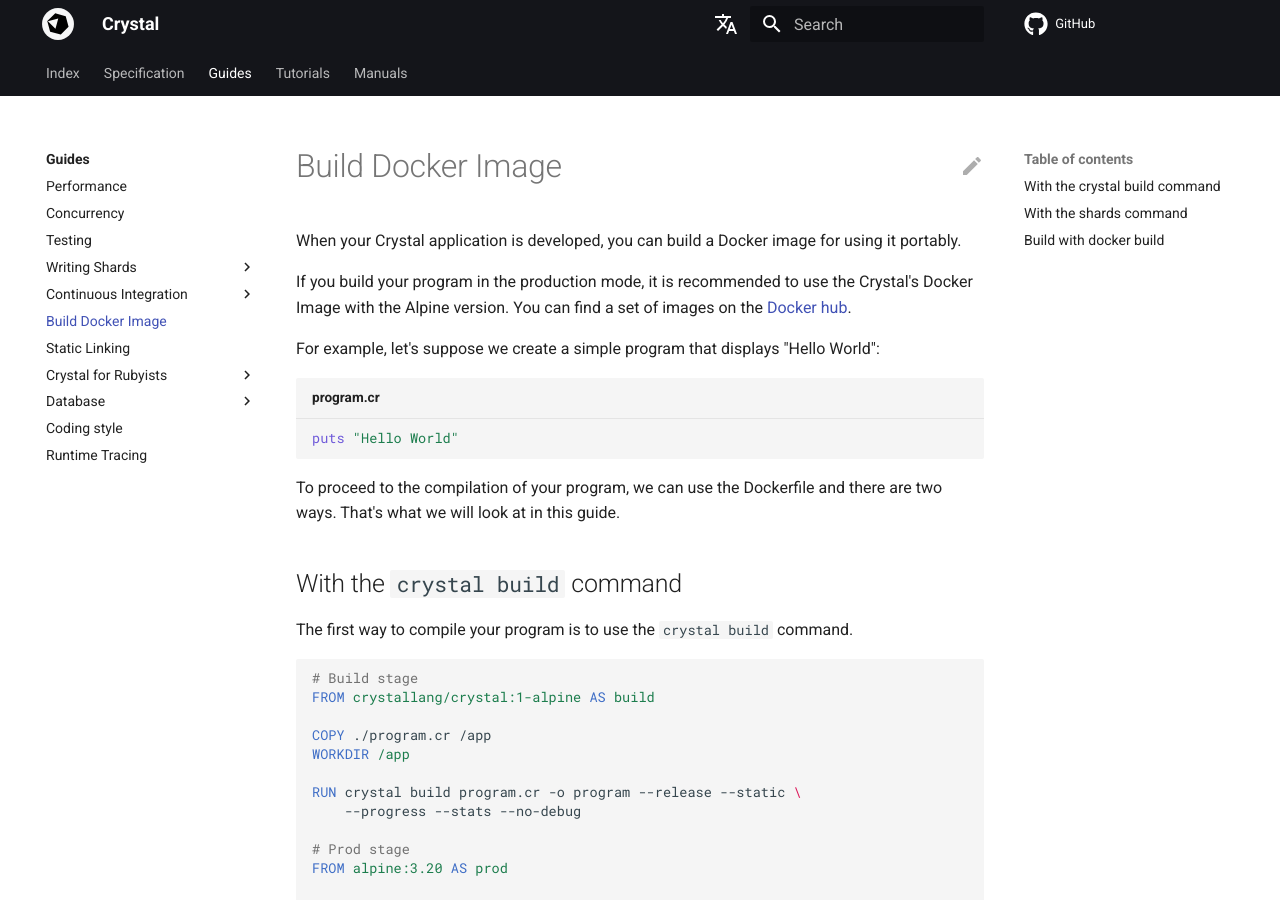
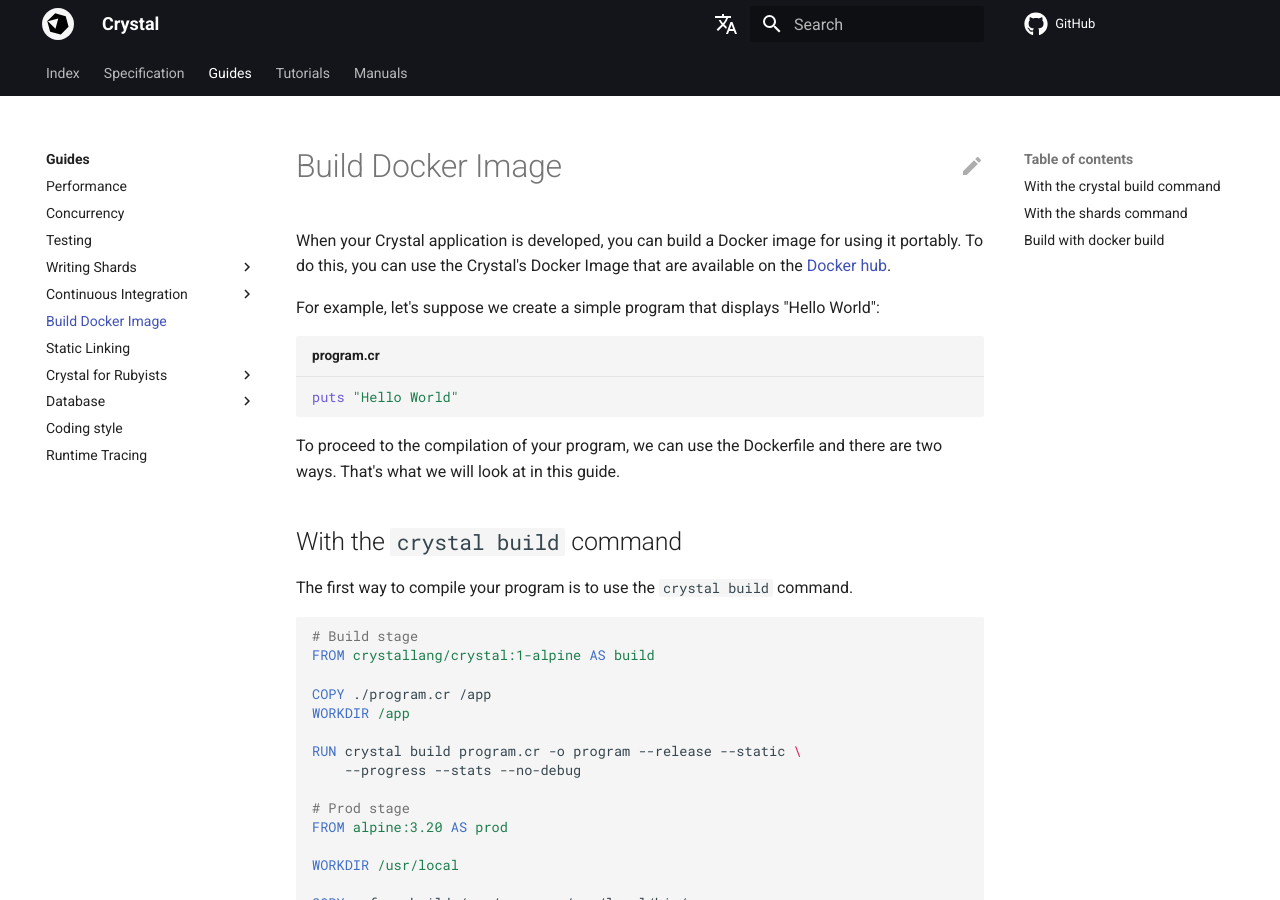
Before and after one commit to crystal-lang/crystal-book, an MkDocs documentation site: the page built from docs/guides/build_docker_image.md, in a window 1280 px wide and 900 px high. Built offline with MkDocs 1.6.1 and Material for MkDocs 9.7.7, drawn with Linux system fonts in a browser that asks for light colours; nearby versions of some CDN libraries; library files that are not in the unit come from our copies; comment, search, counter and statistics services are not loaded; the version menu is left out.

Commit message:
Update the first sentence

```diff
--- a/docs/guides/build_docker_image.md
+++ b/docs/guides/build_docker_image.md
@@ -1,8 +1,6 @@
 # Build Docker Image
 
-When your Crystal application is developed, you can build a Docker image for using it portably.
-
-If you build your program in the production mode, it is recommended to use the Crystal's Docker Image with the Alpine version. You can find a set of images on the [Docker hub](https://hub.docker.com/r/crystallang/crystal/tags?name=1-alpine).
+When your Crystal application is developed, you can build a Docker image for using it portably. To do this, you can use the Crystal's Docker Image that are available on the [Docker hub](https://hub.docker.com/r/crystallang/crystal/tags?name=1).
 
 For example, let's suppose we create a simple program that displays "Hello World":
 
```
